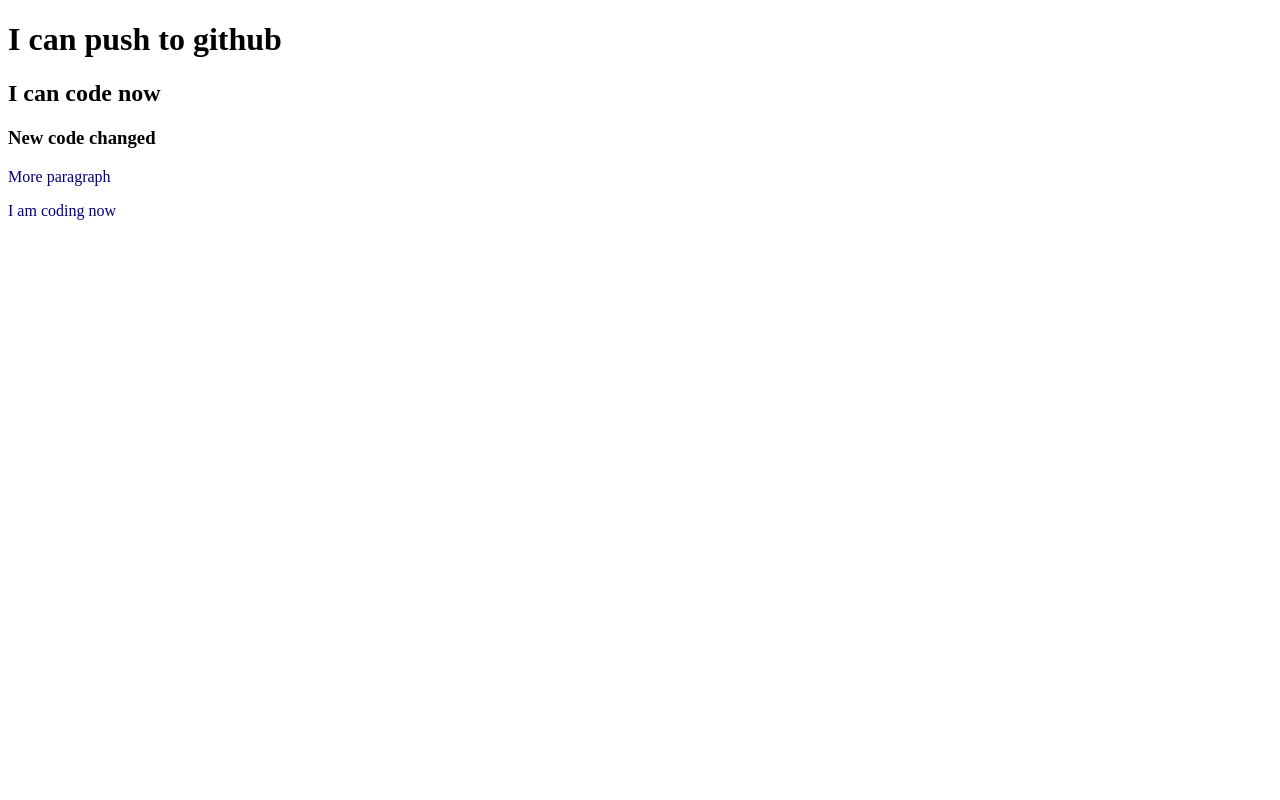
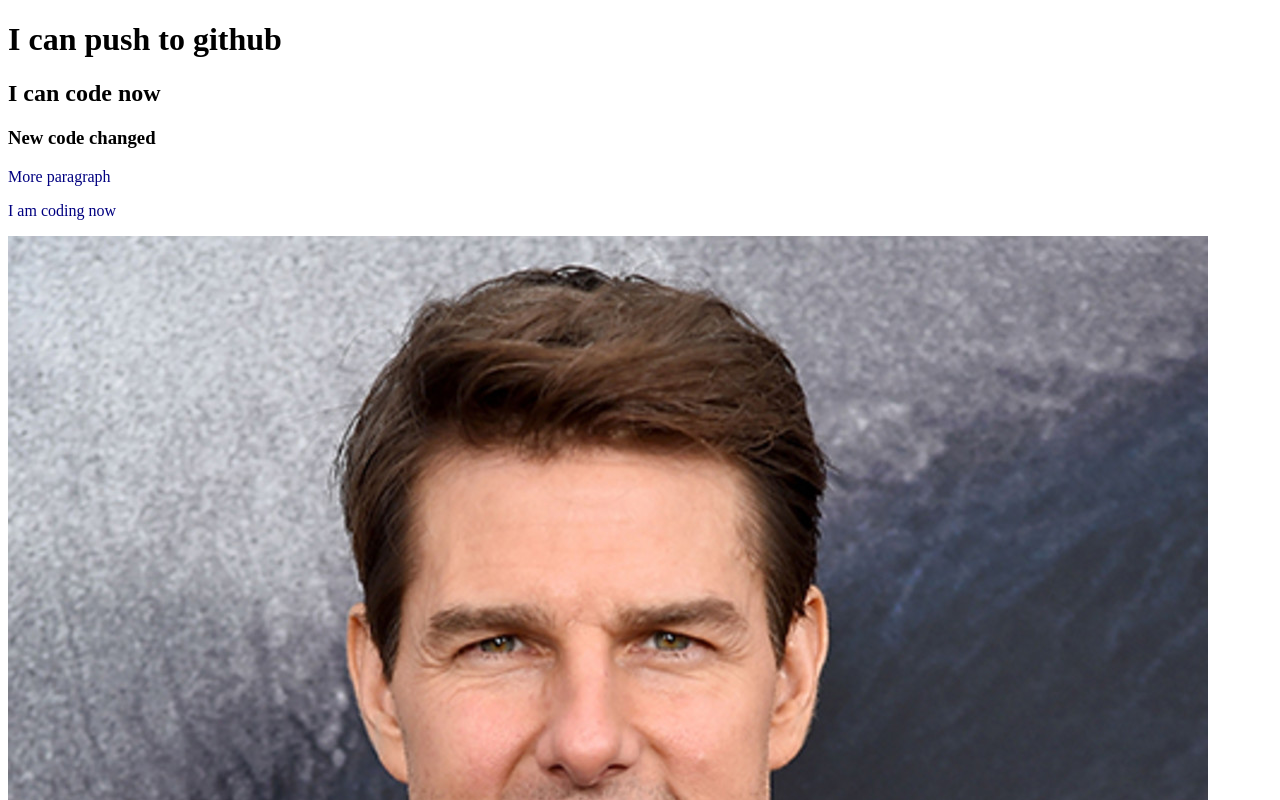
Before and after one commit to Nus-rat-01/my-third-repo, a plain HTML site: page index.html in a window 1280 px wide. Shown: the top 800 px of the page. Drawn offline with Linux system fonts and the light colour scheme.

Commit message:
image added

```diff
--- a/index.html
+++ b/index.html
@@ -13,5 +13,6 @@
     <h3>New code changed</h3>
     <p>More paragraph</p>
     <p>I am coding now</p>
+    <img src="tom cruise.jpg" alt="">
 </body>
 </html>
```
Also changed, not shown: tom cruise.jpg (added).
